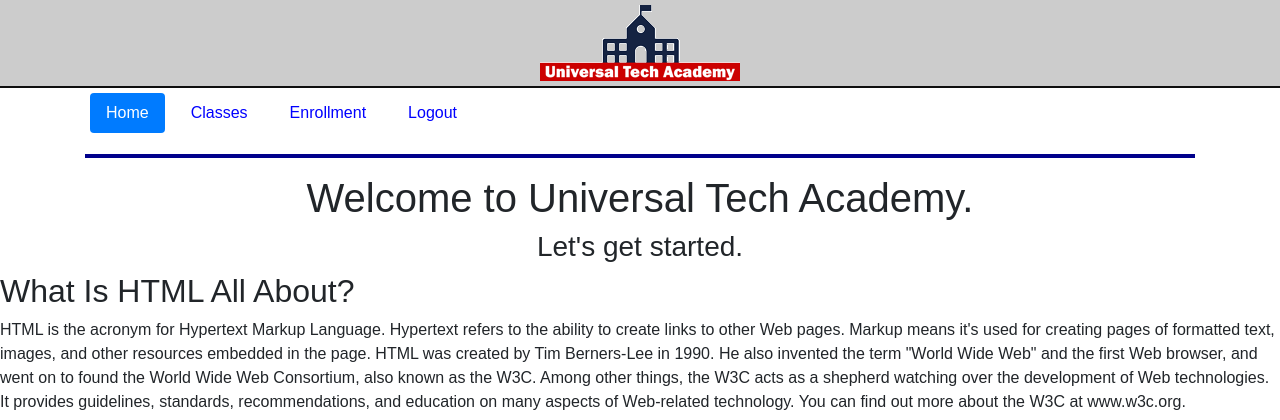
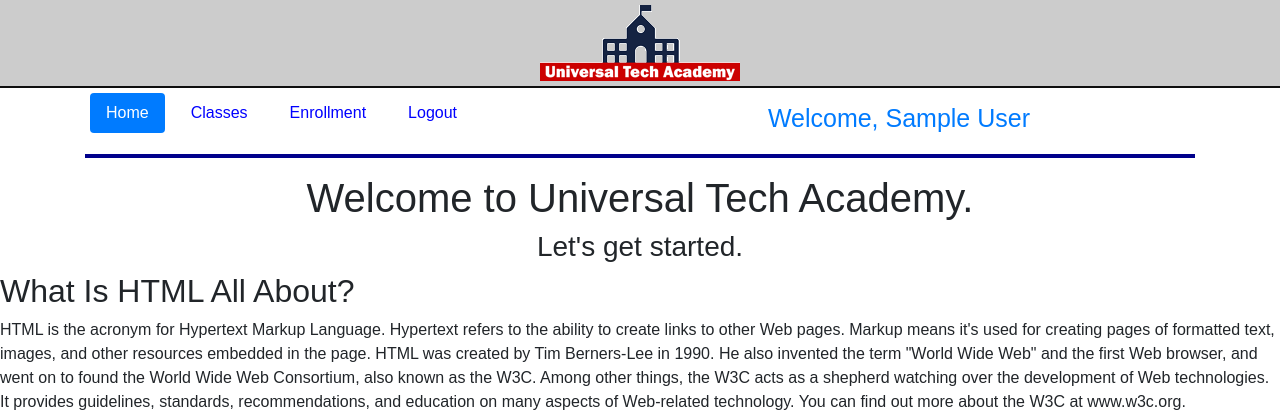
Before and after one commit to aliahmadcse/Enrollment-App, a Flask app: page / in a window 1280 px wide. Shown: the top 420 px of the page. Run offline with Flask 2, Linux system fonts and the light colour scheme; the visitor is signed in with stand-in values (Sample User, id 1); some libraries are stand-ins or nearby versions.

Commit message:
Adds the welcome message for user retrieved from session array

```diff
--- a/application/static/css/main.css
+++ b/application/static/css/main.css
@@ -106,3 +106,10 @@ footer {
 .error-message{
     color:red;
 }
+.user{
+    float: right;
+    position: absolute;
+    font-size: 25px;
+    right: 10em;
+    top: 4em;
+}
--- a/application/templates/layout.html
+++ b/application/templates/layout.html
@@ -19,7 +19,9 @@
     </div>
     <div class="container">
       {% include "includes/nav.html" %}
-
+      {% if session["username"] %}
+      <span class="user text-primary">Welcome, {{session['username']}}</span>
+      {% endif %}
       {% with messages=get_flashed_messages(with_categories=true) %}
         {% if messages %}
           {% for category,message in messages %}
```
